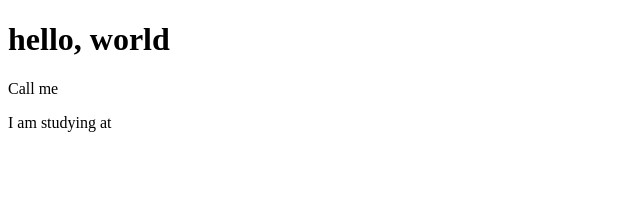
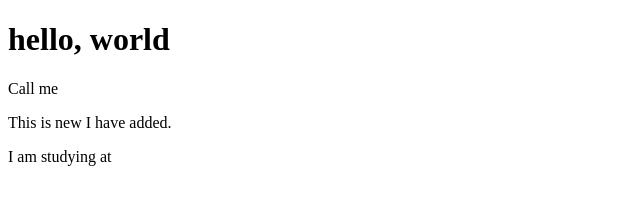
Before and after one commit to mosamp/Websites, a plain HTML site: page index.html in a window 1280 px wide. Shown: the whole page, without its empty margins (0-640 px from the left). Drawn offline with Linux system fonts and the light colour scheme.

Commit message:
Update index.html

```diff
--- a/index.html
+++ b/index.html
@@ -6,6 +6,7 @@
   <body>
     <h1>hello, world</h1>
     <p>Call me <name></p>
+    <p>This is new I have added.</p>
     <p>I am studying <course> at <college></p>
   </body>
 </html>
```
